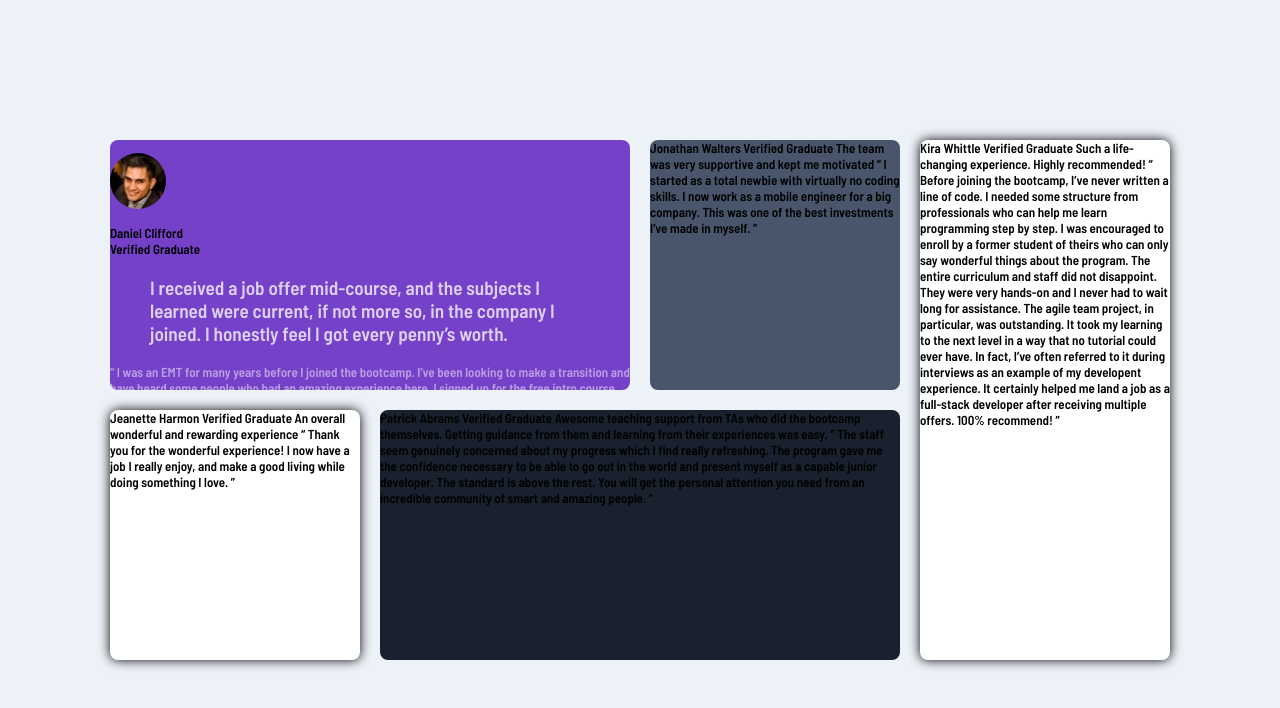
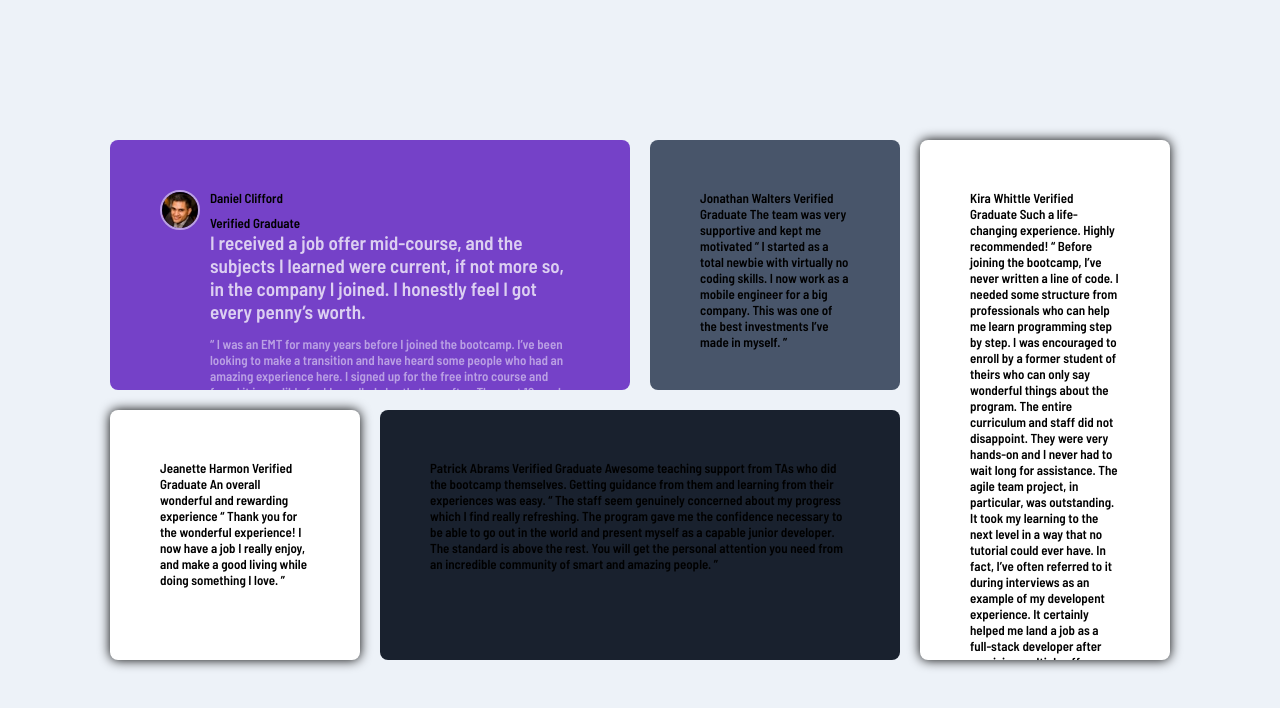
Before and after one commit to jboiss/testimonials-grid, a website: page docs/index.html in a window 1280 px wide. Drawn offline with nearby package versions, Linux system fonts and the light colour scheme; files that its build step writes are made by us from their sources; files whose address does not match are found by name.

Commit message:
Update styles

```diff
--- a/docs/index.html
+++ b/docs/index.html
@@ -17,11 +17,11 @@
 
 <main class="main">
     <section class="card card--purple">
-        <p class="profile">
+        <div class="profile">
             <img class="profile__avatar" src="./docs/images/image-daniel.jpg" alt="Picture of Daniel Clifford" />
             <div class="profile__name">Daniel Clifford</div>
             <div class="profile__title">Verified Graduate<div>
-        </p>
+        </div>
 
         <blockquote class="card__quote">I received a job offer mid-course, and the subjects I learned were current, if not more so,
         in the company I joined. I honestly feel I got every penny’s worth.</blockquote>
--- a/scss/_card.scss
+++ b/scss/_card.scss
@@ -1,6 +1,7 @@
 .card {
     border-radius: 8px;
     overflow: hidden;
+    padding: 50px;
 
     &--white {
         background: hsl(0, 0%, 100%);
--- a/scss/_page.scss
+++ b/scss/_page.scss
@@ -12,7 +12,4 @@
         grid-gap: 20px;
         grid-template:  250px 250px / repeat(4, 250px);
    }
-
-
-
 }
--- a/scss/_profile.scss
+++ b/scss/_profile.scss
@@ -1,13 +1,25 @@
 .profile {
+    display: grid;
+    grid-template-rows: 25px 25px;
+    grid-template-columns: 50px 1fr;
+    height: 50px;
+
     &__avatar {
         border-radius: 50%;
+        border: 2px solid rgba(255,255,255,0.5);
+        width: 40px;
+        height: 40px;
+        display: inline-block;
+        vertical-align: middle;
+        grid-row: 1/2;
     }
 
     &__name {
-
+        display: inline-block;
     }
 
     &__title {
-
+        display: inline-block;
+        grid-column: 2;
     }
 }
--- a/scss/_typography.scss
+++ b/scss/_typography.scss
@@ -9,6 +9,7 @@ body {
     &__quote {
         font-size: 1.2rem;
         font-weight: bold;
+        margin: 0;
     }
 
 
```
Also changed, not shown: docs/style.css.
